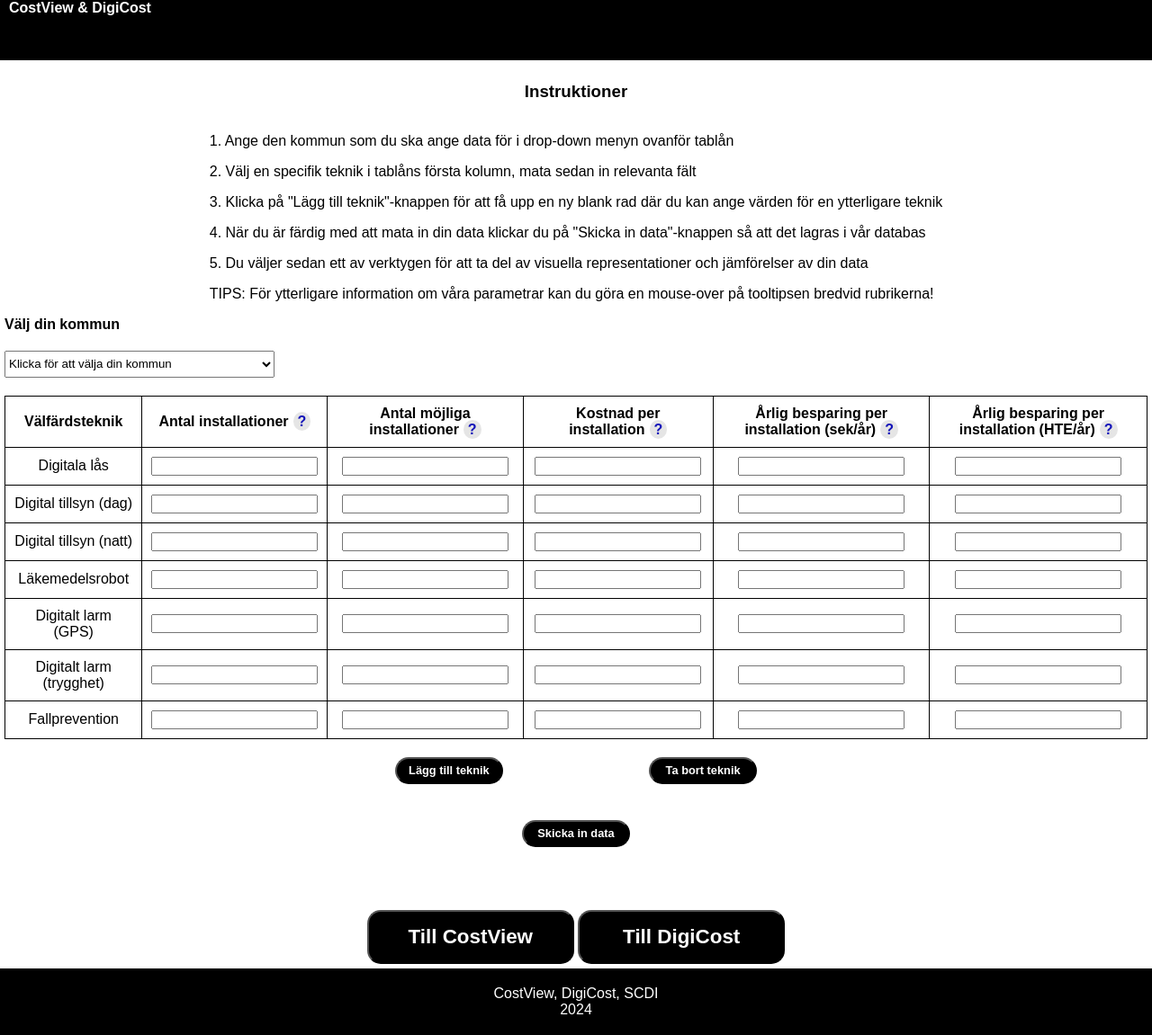
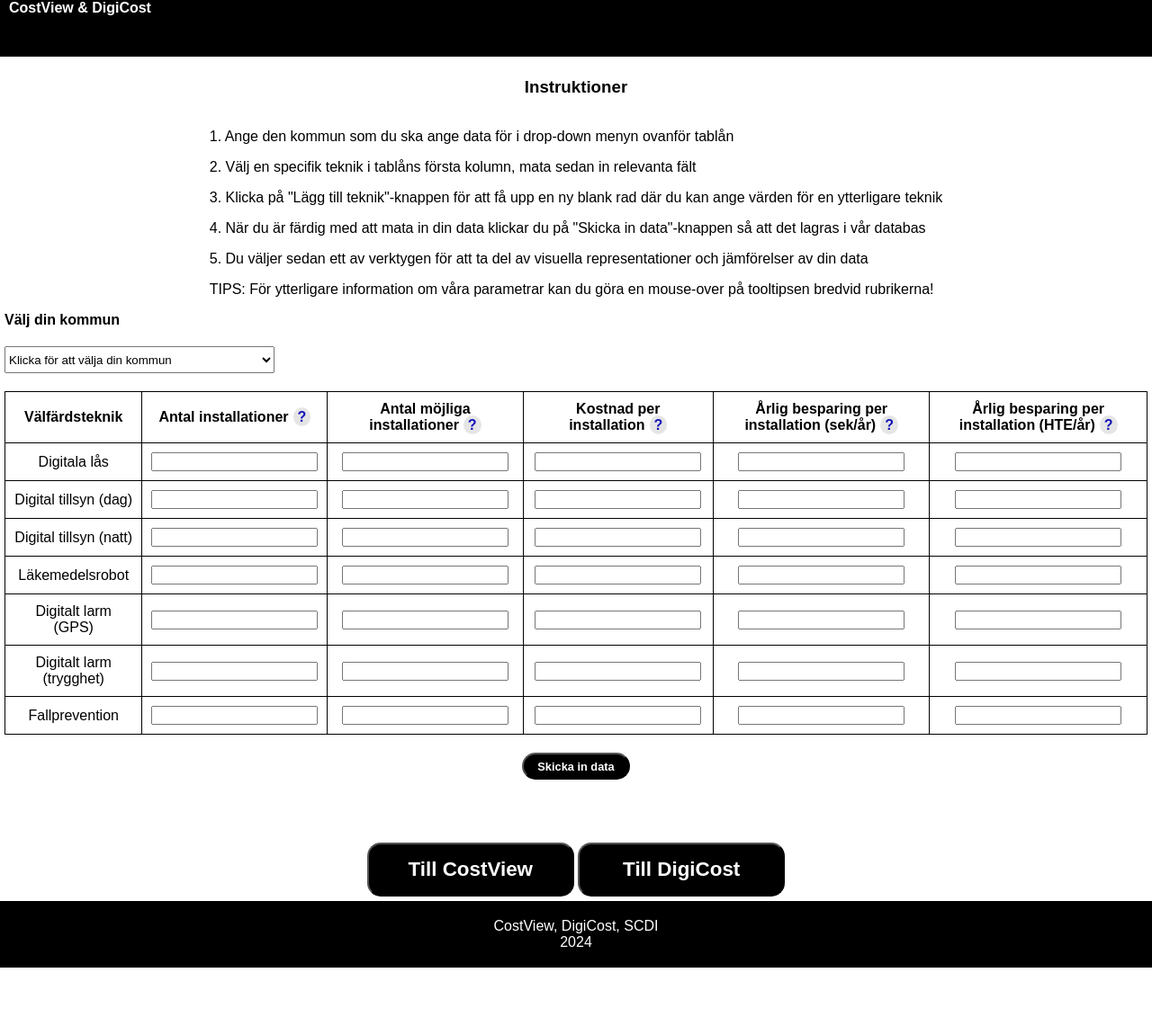
Before and after one commit to Antpapa99/TIG335_Alternativkostnader, a Django app: page /data/ in a window 1280 px wide. Shown: the whole page at 90% size. After the commit the page ends 1076 px from the top, so only its background shows below. Run offline with Django 5.2, Linux system fonts and the light colour scheme.

Commit message:
Removed the defunct buttons

```diff
--- a/alternativkostnaderApp/static/style.css
+++ b/alternativkostnaderApp/static/style.css
@@ -105,43 +105,6 @@ a:link, a:visited {
     border: 1px solid black; /* Lägg till gränser runt cellerna */
 }
 
-.button-container {
-    display: grid;
-    grid-template-columns: repeat(9, 1fr);
-    grid-template-rows: 1fr;
-    grid-column-gap: 0px;
-    grid-row-gap: 0px;
-
-}
-
-
-
-#addRowButton {
-    width: 120px;
-    height: 30px;
-    margin: 20px auto;
-    display: block;
-    color: white;
-    background-color: black;
-    border-radius: 15px;
-    font-size: 0.8em;
-    font-weight: bold;
-    grid-area: 1 / 4 / 2 / 5;
-}
-
-#deleteRowButton {
-    width: 120px;
-    height: 30px;
-    margin: 20px auto;
-    display: block;
-    color: white;
-    background-color: black;
-    border-radius: 15px;
-    font-size: 0.8em;
-    font-weight: bold;
-    grid-area: 1 / 6 / 2 / 7;
-}
-
 #submitbutton {
     width: 120px;
     height: 30px;
--- a/alternativkostnaderApp/templates/data.html
+++ b/alternativkostnaderApp/templates/data.html
@@ -48,16 +48,6 @@
                 </tbody>
             </table>
 
-            <div class="button-container">
-                <button type="button" id="addRowButton">
-                    Lägg till teknik
-                </button>
-
-                <button type="button" id="deleteRowButton">
-                    Ta bort teknik
-                </button>
-            </div>
-
             <button type="button" id="submitbutton">
                 Skicka in data
             </button>
```
